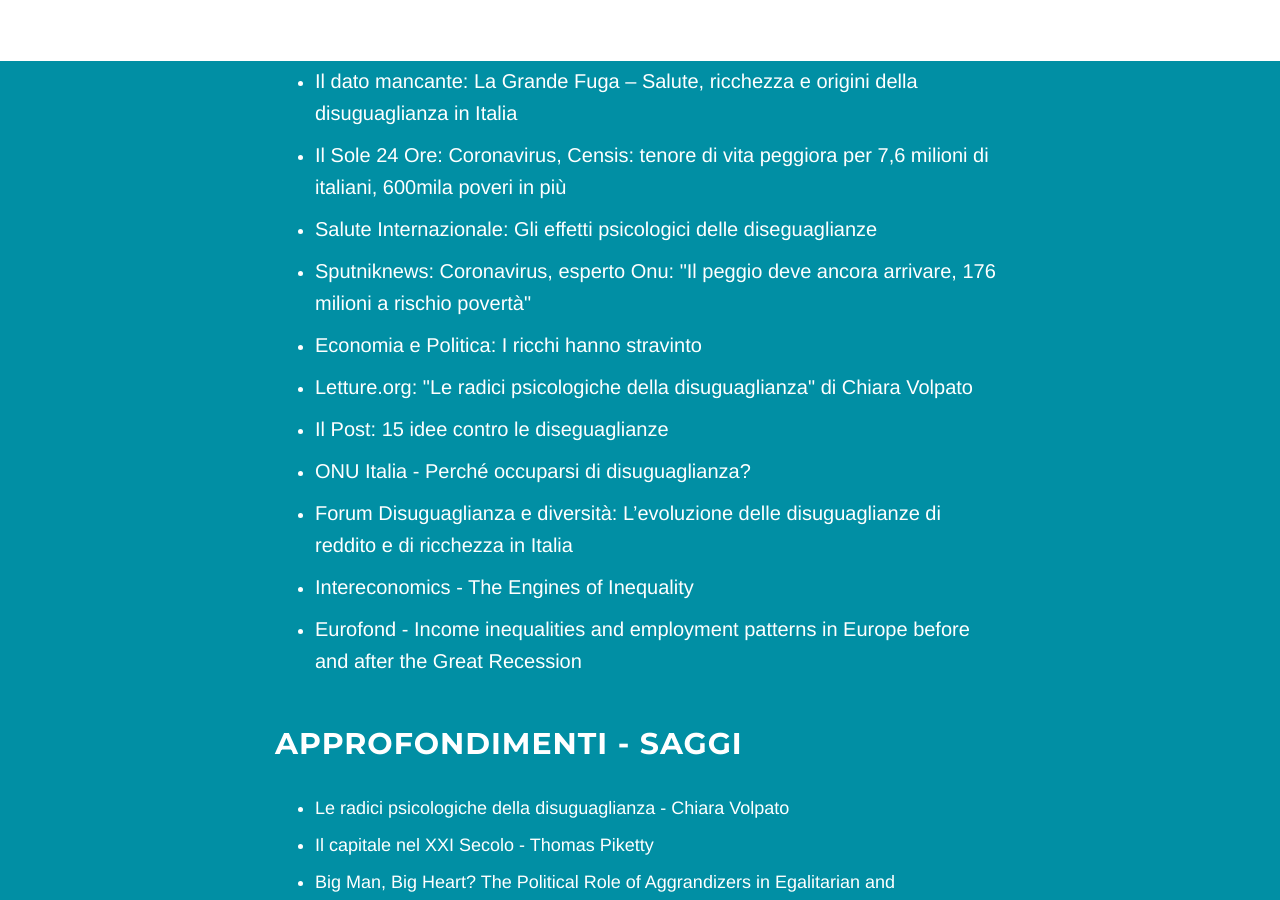
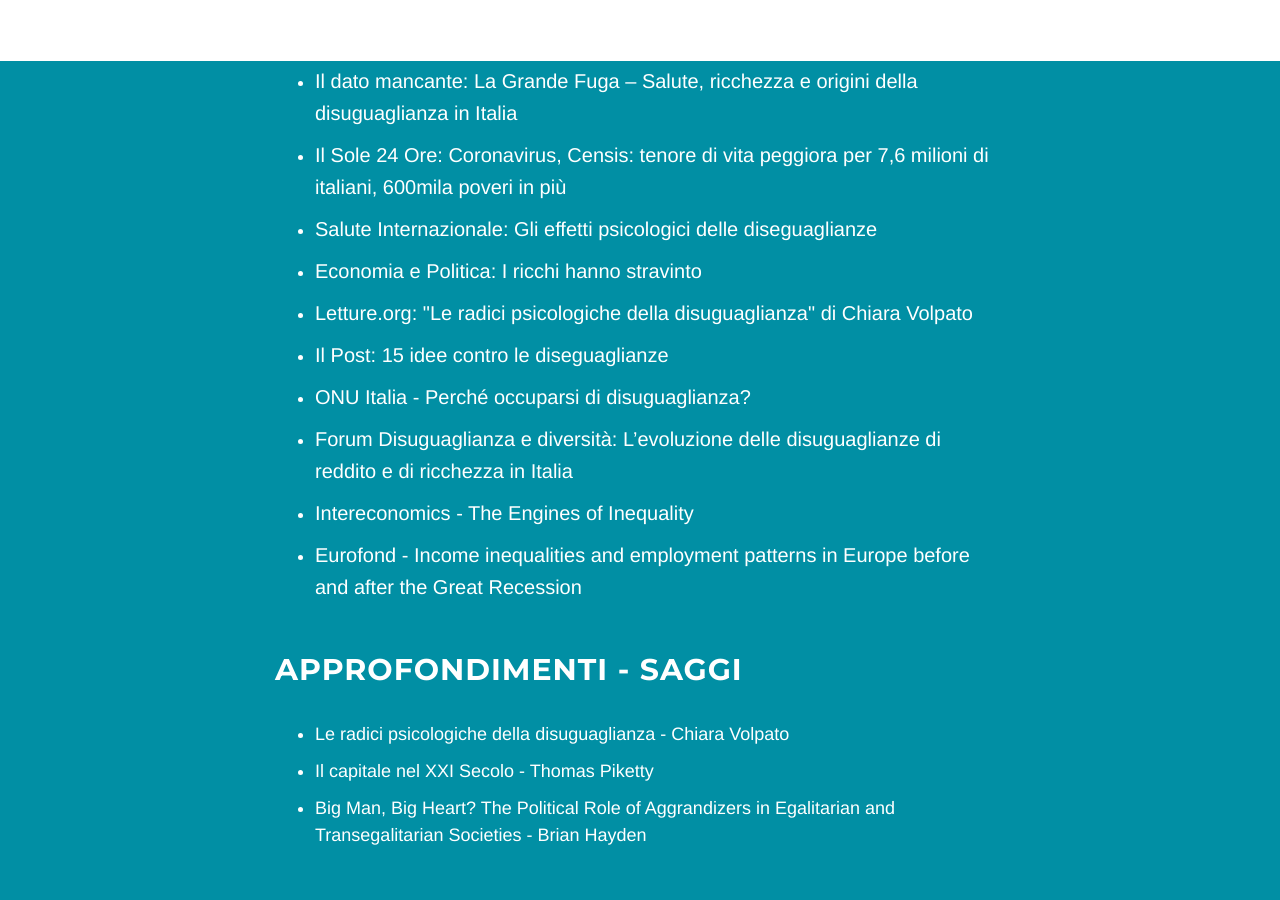
Before and after one commit to boringandsad/facciaafaccia, a Jekyll site: the page built from index.html, in a window 1280 px wide and 900 px high, scrolled down 3060 px. Built offline with Jekyll 4.4.1, drawn with Linux system fonts in a browser that asks for light colours.

Commit message:
removed sputnik article

```diff
--- a/_includes/approfondimenti.html
+++ b/_includes/approfondimenti.html
@@ -17,11 +17,6 @@
                         </li>
                       <li>
                         <a target='_blank' href='https://www.saluteinternazionale.info/2019/01/gli-effetti-psicologici-delle-diseguaglianze/'>Salute Internazionale: Gli effetti psicologici delle diseguaglianze</a>
-                      </li>
-                      <li>
-                        <a target='_blank' href='https://it.sputniknews.com/mondo/202009139527962-coronavirus-esperto-onu-il-peggio-deve-ancora-arrivare-176-milioni-a-rischio-poverta/'>
-                          Sputniknews: Coronavirus, esperto Onu: "Il peggio deve ancora arrivare, 176 milioni a rischio povertà"
-                        </a>
                       </li>
                       <li>
                         <a target='_blank' href='https://www.economiaepolitica.it/in-punta-di-teoria/i-ricchi-hanno-stravinto/'>
```
